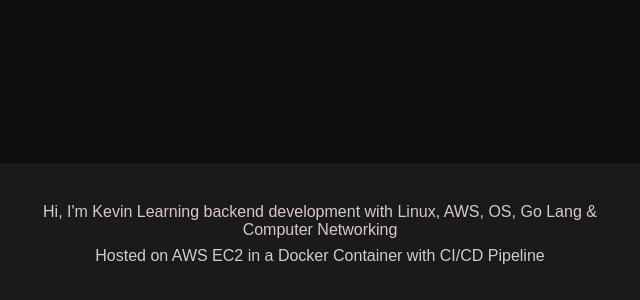
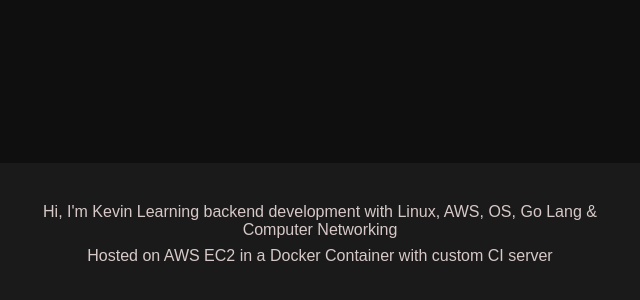
Before and after one commit to btwkevin/cicd-pipeline, a plain HTML site: page frontend/index.html in a window 1280 px wide. Shown: the part 166-466 px from the top of the page, 320-960 px from the left. Drawn offline with Linux system fonts and the light colour scheme.

Commit message:
ci: check ci workflow

```diff
--- a/frontend/index.html
+++ b/frontend/index.html
@@ -9,7 +9,7 @@
   <body>
     <div class="container">
         <p> Hi, I'm Kevin Learning backend development with Linux, AWS, OS, Go Lang & Computer Networking </p>
-      <p>Hosted on AWS EC2 in a Docker Container with CI/CD Pipeline</p>
+      <p>Hosted on AWS EC2 in a Docker Container with custom CI server</p>
     </div>
     <script src="script.js"></script>
   </body>
```
